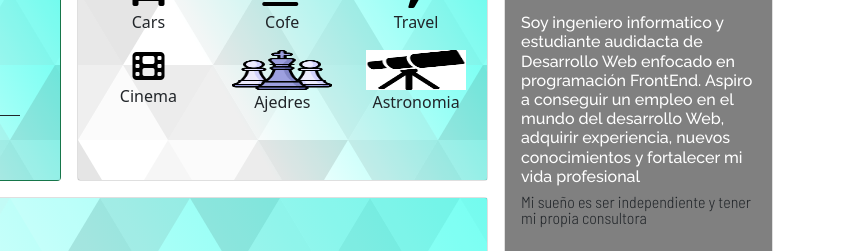
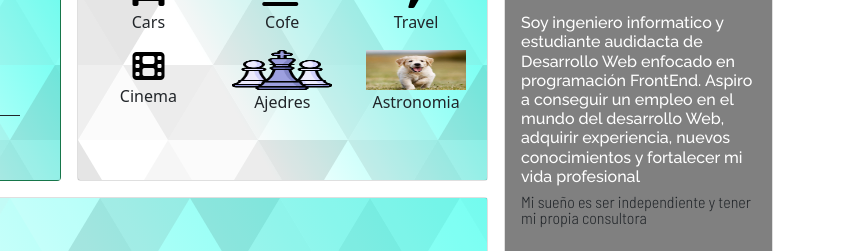
Before and after one commit to Santiago-gr/DesafioFinal, a plain HTML site: page index.html in a window 1280 px wide. Shown: the part 225-476 px from the top of the page, 429-1280 px from the left. Drawn offline with nearby package versions, Linux system fonts and the light colour scheme.

Commit message:
cambia foto

```diff
--- a/index.html
+++ b/index.html
@@ -205,7 +205,7 @@
                               <p>Ajedres</p>
                             </div>
                             <div class="col">
-                              <img src="assets/img/telescopio.png" alt="Ajedrez" style="color: black
+                              <img src="assets/img/perro3.jpg" alt="Ajedrez" style="color: black
                               "  height="40px">
                               <p>Astronomia</p>
                             </div>
```
